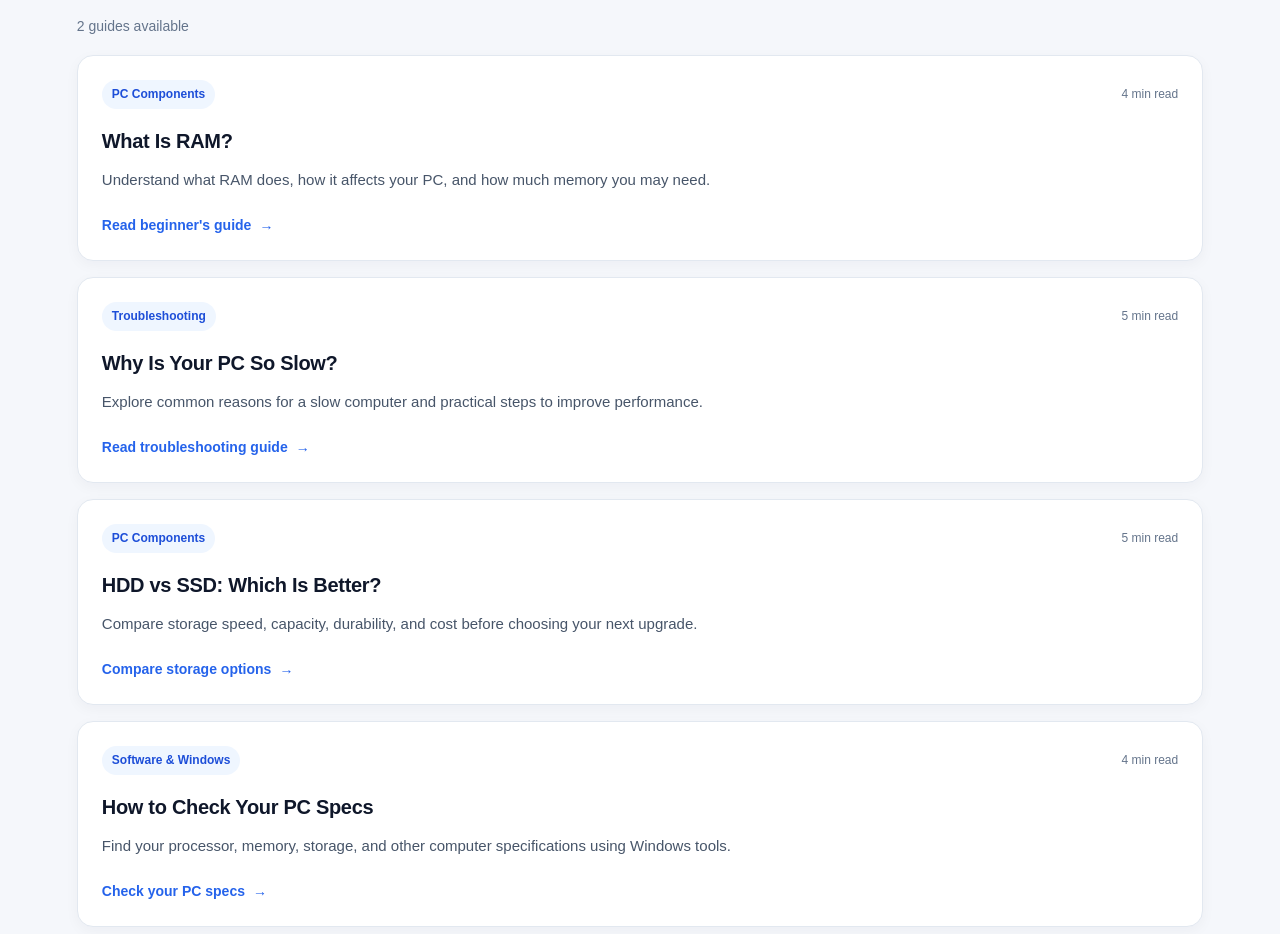
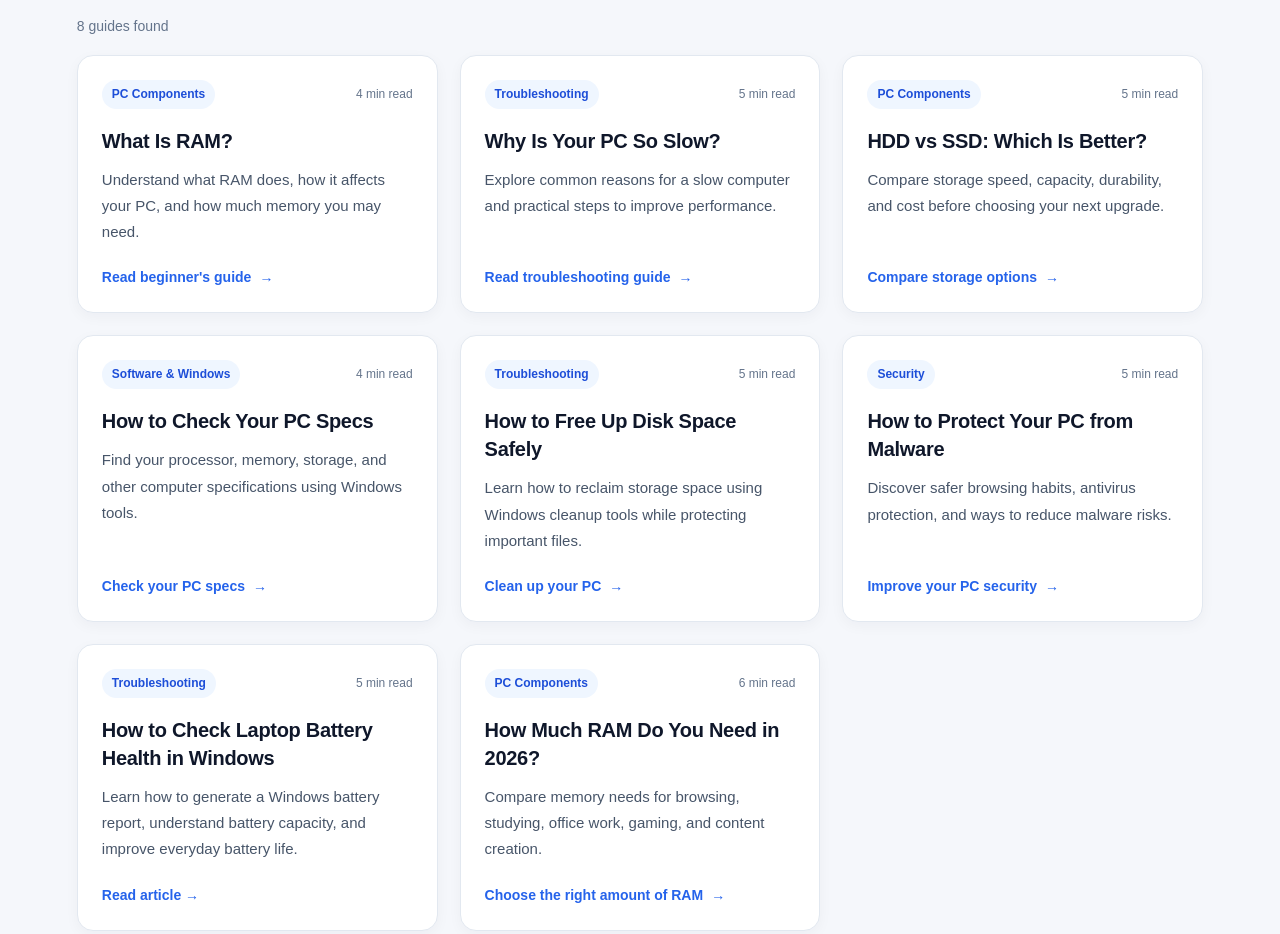
Before and after one commit to skalavegent/know-your-pc, a plain HTML site: page index.html in a window 1280 px wide. Shown: the part 1379-2313 px from the top of the page. Drawn offline with Linux system fonts and the light colour scheme.

Commit message:
index.html

```diff
--- a/index.html
+++ b/index.html
@@ -101,7 +101,8 @@
      aria-live="polite">2 guides available</p>
 
 
-<div class="article-card"
+<div class="article-grid" id="articleGrid">
+  <div class="article-card"
      data-category="components"
      data-search="ram memory computer hardware beginner upgrade">
     <div class="article-card__top">
```
